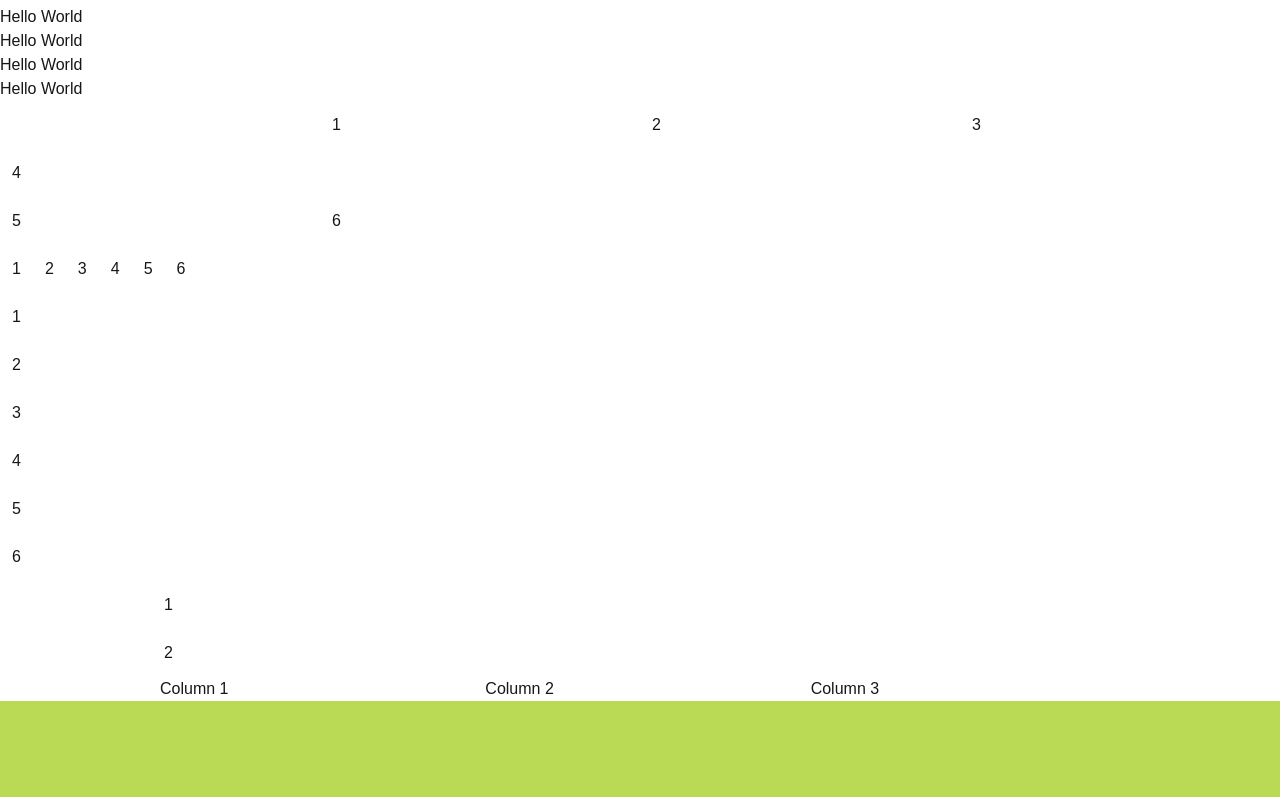
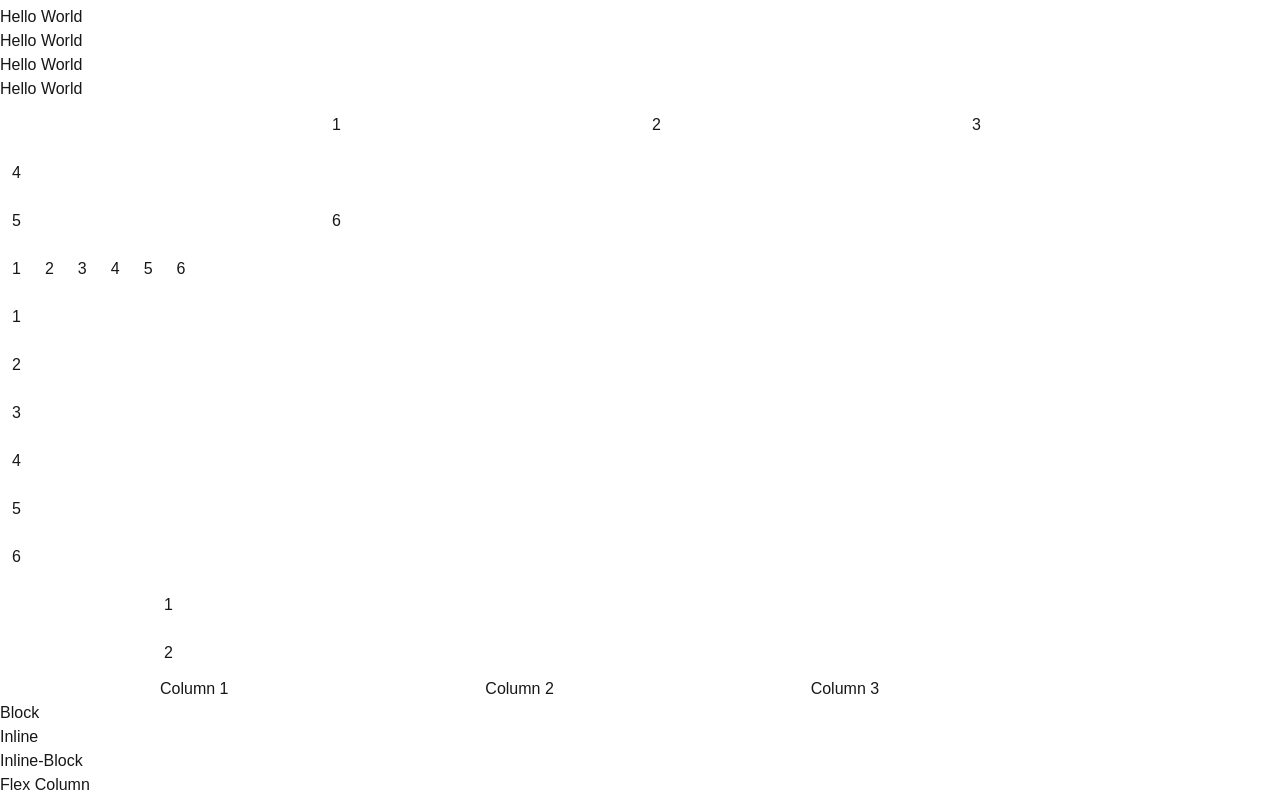
Before and after one commit to vietle290/tailwindcss, a Next.js app: page / in a window 1280 px wide. Shown: the part 3225-4022 px from the top of the page. Before the commit the page ends 3926 px from the top, so only its background shows below. Built offline with nearby package versions, Linux system fonts and the light colour scheme.

Commit message:
Taiwindcss Layout Display

```diff
--- a/app/page.tsx
+++ b/app/page.tsx
@@ -292,6 +292,22 @@ export default function Home() {
         <p>Column 2</p>
         <p>Column 3</p>
       </div>
+      {/*Tailwind Display*/}
+      <div className="block">
+        <p>Block</p>
+      </div>
+      <div className="inline">
+        <p>Inline</p>
+      </div>
+      <div className="hidden">
+        <p>Hidden</p>
+      </div>
+      <div className="inline-block">
+        <p>Inline-Block</p>
+      </div>
+      <div className="flex flex-col">
+        <p>Flex Column</p>
+      </div>
     </div>
   );
 }
```
